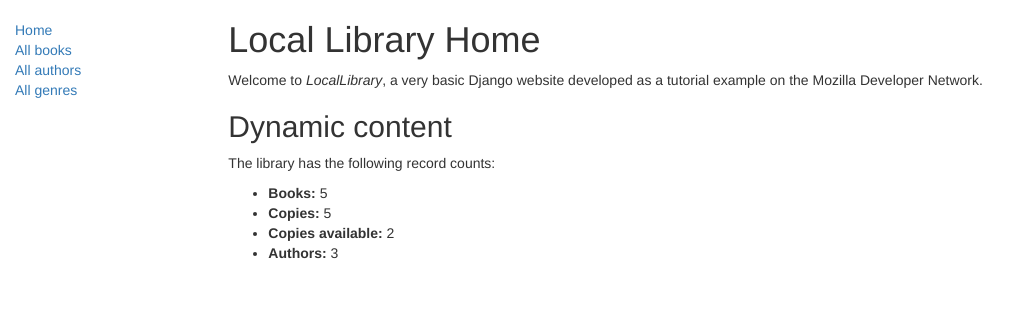
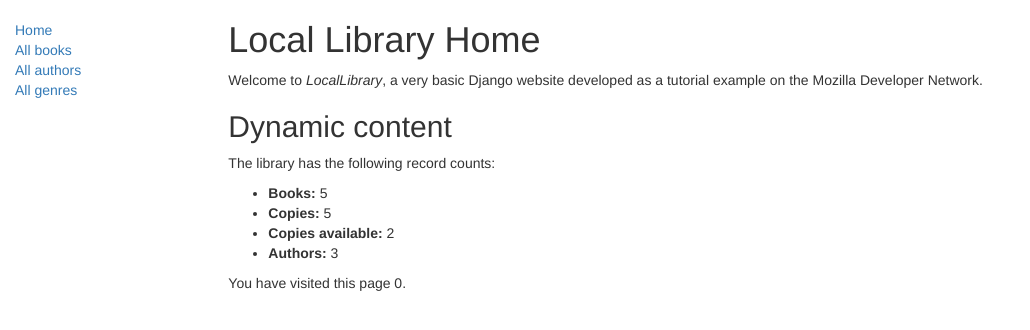
Before and after one commit to albusD0/local_library_mdn_django, a Django app: page /catalog/ in a window 1280 px wide. Shown: the top 330 px of the page, without its empty margins (0-1030 px from the left). Run offline with Django 5.2, Linux system fonts and the light colour scheme; data comes from the database, SQL or seed files in the repository; both versions use the stored data as it was after the commit; some libraries are stand-ins or nearby versions.

Commit message:
Добавил счетчик посещений

```diff
--- a/catalog/templates/index.html
+++ b/catalog/templates/index.html
@@ -15,4 +15,9 @@
     <li><strong>Authors:</strong> {{ num_authors }}</li>
   </ul>
 
+<p>
+  You have visited this page {{ num_visits }}{% if num_visits == 1 %} time{%
+  else %} times{% endif %}.
+</p>
+
 {% endblock %}
--- a/catalog/views.py
+++ b/catalog/views.py
@@ -14,12 +14,16 @@ def index(request):
     num_instances_available=BookInstance.objects.filter(status__exact='a').count()
     num_authors=Author.objects.count()  # Метод 'all()' применён по умолчанию.
 
+    # Number of visits to this view, as counted in the session variable.
+    num_visits=request.session.get('num_visits', 0)
+    request.session['num_visits'] = num_visits+1
+
     # Отрисовка HTML-шаблона index.html с данными внутри
     # переменной контекста context
     return render(
         request,
         'index.html',
-        context={'num_books':num_books,'num_instances':num_instances,'num_instances_available':num_instances_available,'num_authors':num_authors},
+        context={'num_books':num_books,'num_instances':num_instances,'num_instances_available':num_instances_available,'num_authors':num_authors, 'num_visits':num_visits},
     )
 
 class BookListView(generic.ListView):
```
Also changed, not shown: db.sqlite3.
